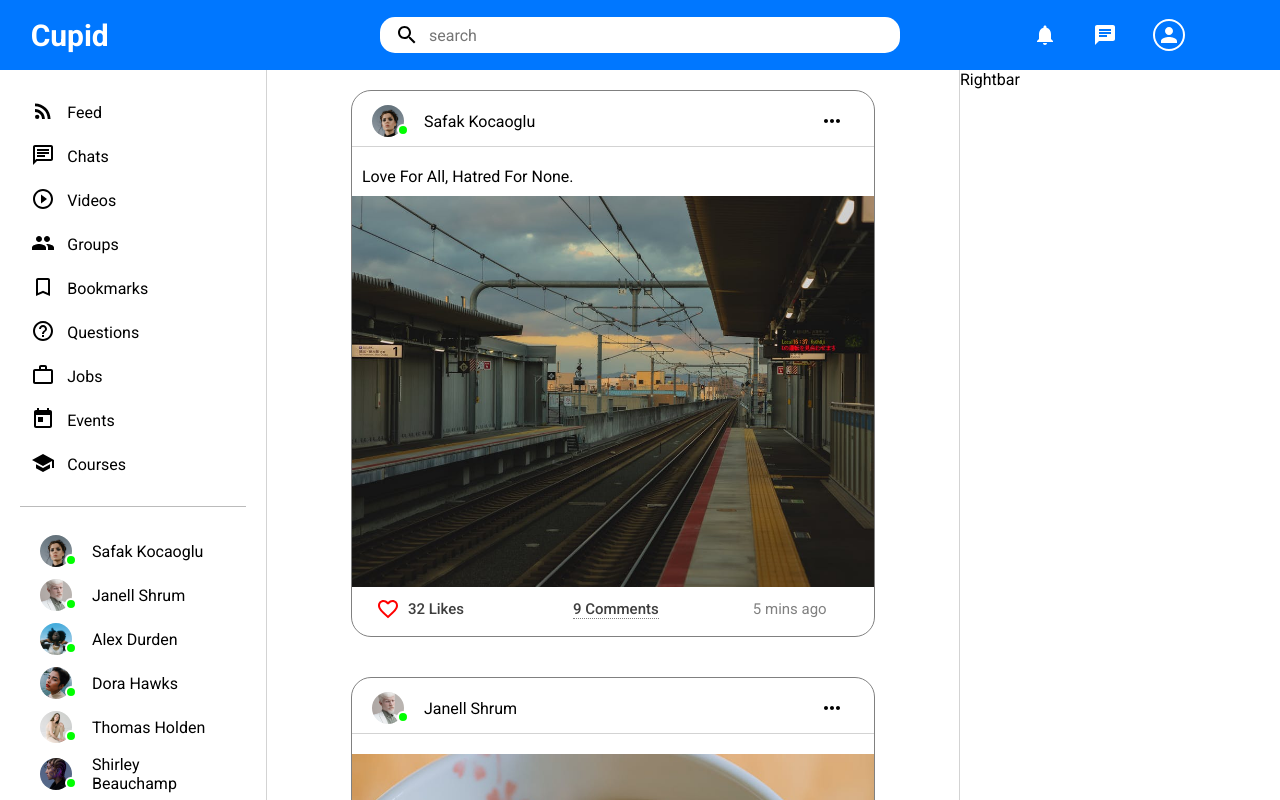
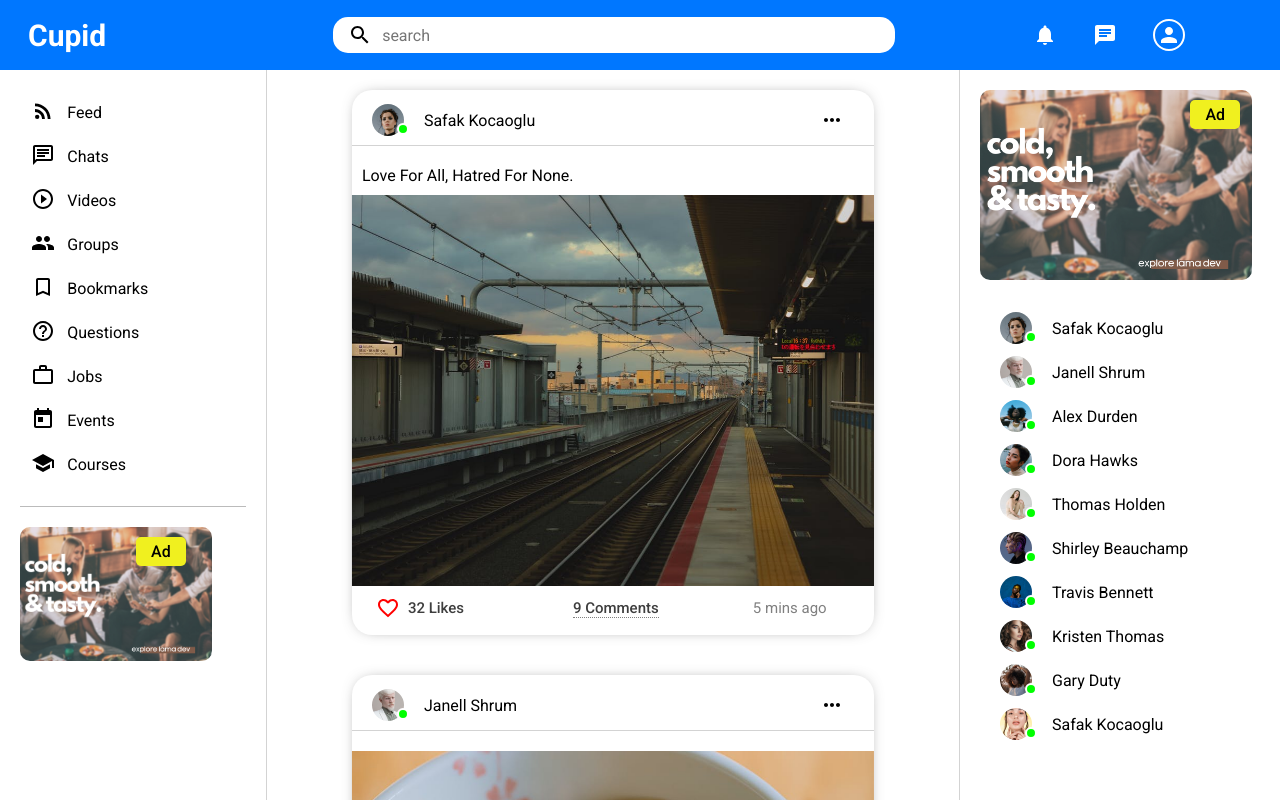
Before and after one commit to Harish-b-03/Cupid--Social-Media, a React (Create React App) app in the folder cupid_app/: page / in a window 1280 px wide. Built offline with nearby package versions, Linux system fonts and the light colour scheme.

Commit message:
Frontend Phase-1 completed

```diff
--- /dev/null
+++ b/cupid_app/src/components/ad/Ad.jsx
@@ -0,0 +1,12 @@
+import "./ad.css"
+
+function Ad() {
+  return (
+    <div className="adBanner">
+        <img src="assets/ad.png" alt="Ad" className="adImage"/>
+        <p className="adLabel">Ad</p>
+      </div>
+  )
+}
+
+export default Ad
--- /dev/null
+++ b/cupid_app/src/components/ad/ad.css
@@ -0,0 +1,25 @@
+
+.adBanner{
+    width: 100%;
+    margin: auto;
+    position: relative;
+}
+
+.adImage{
+    margin:0;
+    padding: 0;
+    width: 85%;
+    border-radius: 10px;
+}
+.adLabel{
+    position: absolute;
+    right: 50px;
+    top: 0;
+    margin: 10px;
+    padding: 5px 15px;
+    width: fit-content;
+    background-color: rgb(240, 240, 31);
+    color: black;
+    font-weight: 500;
+    border-radius: 5px;
+}
--- a/cupid_app/src/components/post/post.css
+++ b/cupid_app/src/components/post/post.css
@@ -1,7 +1,9 @@
 .postContainer{
     width: 80%;
     padding: 5px 0;
-    border: 1px solid gray;
+    /* border: 1px solid gray; */
+    box-shadow: 0 0 16px -8px rgba(0,0,0,0.68);
+    -webkit-box-shadow: 0 0 16px -8px rgba(0,0,0,0.68);
     border-radius: 20px;
     display: flex;
     flex-direction: column;
--- a/cupid_app/src/components/rightbar/Rightbar.jsx
+++ b/cupid_app/src/components/rightbar/Rightbar.jsx
@@ -1,8 +1,23 @@
 import "./rightbar.css"
+import {Users} from "../../dummyData";
+import User from "../user/User";
+import Ad from "../ad/Ad";
 
 function Rightbar() {
   return (
-    <div>Rightbar</div>
+    <div className="rightBarContainer">
+      <Ad/>
+      <div className="followers">
+        <ul className="followersList">
+
+          {Users.map((user)=>(
+            <li className="followerListItem">
+              <User key={user.id} user={user}/>
+            </li>
+          ))}
+        </ul>
+      </div>
+    </div>
   )
 }
 
--- a/cupid_app/src/components/rightbar/rightbar.css
+++ b/cupid_app/src/components/rightbar/rightbar.css
@@ -0,0 +1,28 @@
+.rightBarContainer{
+    padding: 20px;
+    width: 100%;
+    position: sticky;
+    top: 0;
+    margin: 0;
+    display: flex;
+    flex-direction: column;
+    justify-content: center;
+    align-items: center;
+    overflow-y: scroll;
+}
+
+.followers{
+    padding: 20px 0;
+    width: 100%;
+}
+
+.followersList{
+    list-style: none;
+    /* background-color: aquamarine; */
+}
+
+.followerListItem{
+    margin: 4px 0;
+    padding: 4px 0;
+    /* background-color: aqua; */
+}
--- a/cupid_app/src/components/sidebar/Sidebar.jsx
+++ b/cupid_app/src/components/sidebar/Sidebar.jsx
@@ -1,7 +1,6 @@
 import "./sidebar.css"
 import {RssFeed, ChatOutlined, PlayCircleOutlineOutlined, Group, HelpOutline, School, Today, WorkOutlineOutlined, BookmarkBorderOutlined} from "@material-ui/icons"
-import {Users} from "../../dummyData";
-import User from "../user/User";
+import Ad from "../ad/Ad"
 
 function Sidebar() {
   return (
@@ -47,7 +46,8 @@ function Sidebar() {
         </ul>
       </div>
 
-      <div className="followers">
+      <Ad/>
+      {/* <div className="followers">
         <ul className="followersList">
 
           {Users.map((user)=>(
@@ -56,7 +56,7 @@ function Sidebar() {
             </li>
           ))}
         </ul>
-      </div>
+      </div> */}
 
     </div>
   )
--- a/cupid_app/src/components/sidebar/sidebar.css
+++ b/cupid_app/src/components/sidebar/sidebar.css
@@ -1,15 +1,15 @@
 .SidebarContainer{
-    position: sticky;
-    top: 0px;
     padding: 20px;
     /* background-color: aqua; */
     border-right: 1px solid lightgrey;
+    height: 100%;
 }
 
 .sidebarLinks{
     padding: 0;
     padding-bottom: 20px;
     border-bottom: 1px solid rgb(187, 187, 187);
+    margin-bottom: 20px;
     /* background-color: blue; */
 }
 
@@ -42,18 +42,3 @@
     margin-top: 2px;
     /* background-color: blue; */
 }
-
-.followers{
-    padding: 20px 0;
-}
-
-.followersList{
-    list-style: none;
-    /* background-color: aquamarine; */
-}
-
-.followerListItem{
-    margin: 4px 0;
-    padding: 4px 0;
-    /* background-color: aqua; */
-}
--- a/cupid_app/src/components/topbar/topbar.css
+++ b/cupid_app/src/components/topbar/topbar.css
@@ -10,7 +10,7 @@
 }
 
 .topbarLeft{
-    flex: 3;
+    flex: 2.5;
     display: flex;
     align-items: center;
     /* background-color: azure; */
@@ -30,7 +30,7 @@
 }
 
 .topbarCenter{
-    flex: 6;
+    flex: 6.5;
     display: flex;
     align-items: center;
     justify-content: center;
--- a/cupid_app/src/pages/home/home.css
+++ b/cupid_app/src/pages/home/home.css
@@ -3,7 +3,7 @@
     width: 100%;
     height: calc(100vh - 70px);
     /* background-color: aqua; */
-    overflow-x: hidden;
+    overflow: hidden;
 }
 
 .Sidebar{
@@ -11,6 +11,9 @@
     background-color: white;
     overflow-y: scroll;
     overflow-x: hidden;
+    height: 100%;
+    position: sticky;
+    top: 0px;
 }
 
 .Feed{
@@ -18,6 +21,9 @@
 }
 
 .Rightbar{
-    flex:3;
+    flex: 3;
+    overflow-y: scroll;
+    overflow-x: hidden;
+    height: 100%;
     /* background-color: blue; */
 }
```
Also changed, not shown: cupid_app/public/assets/heart.png (deleted), cupid_app/public/assets/like.png (deleted).
